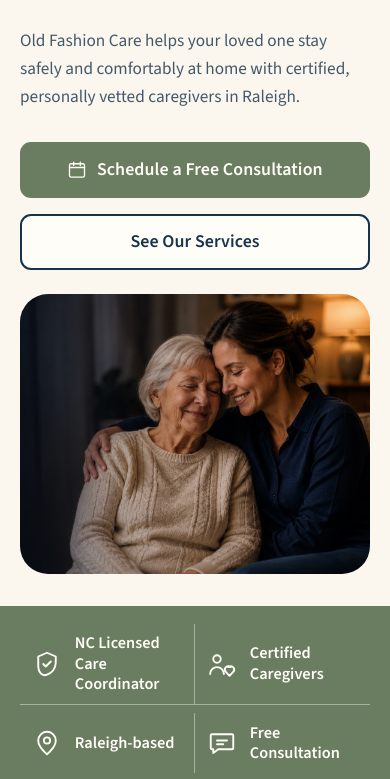
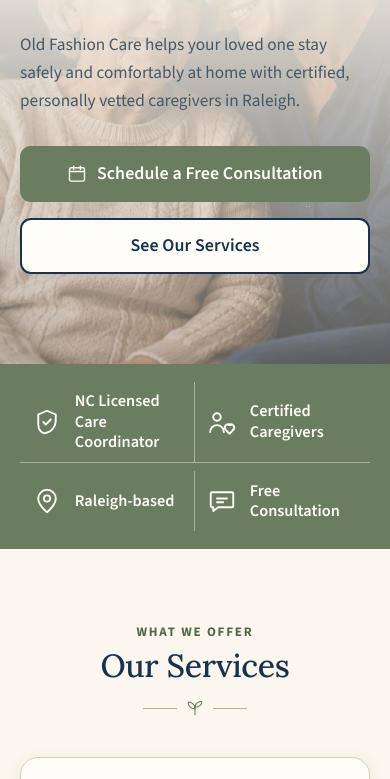
Before and after one commit to rmz9dkfy5f-pixel/Old-Fashion-Care, a plain HTML site: page index.html in a window 390 px wide. Shown: the part 285-1064 px from the top of the page. Drawn offline with nearby package versions, Linux system fonts and the light colour scheme.

Commit message:
design: hero variant "cream immersive" — full-bleed photo + cream gradient scrim
Rebuild the Editorial Sage homepage hero from a boxed two-column split into a
full-bleed composition, porting the live/main hero's photo+gradient technique but
recolored to the sage palette (cream #fbf7ee scrim, not navy) so the hero stays light.

- index.html: move .es-hero__media out of .es-hero__inner to a full-bleed layer
  behind the copy (keep the semantic <img> with alt/width/height)
- css/editorial-sage.css: rewrite the .es-hero* block — full-bleed photo,
  .es-hero__media::after cream horizontal scrim (opaque over the copy, clears ~66%
  to reveal the caregivers) + soft vignette, single-column copy at z-index 2;
  delete the cream-ellipse curve. >=1200px left-fading scrim (copy left / faces
  right); <=1199px top-weighted scrim (copy over cream top / embrace below) so
  fixed-width copy never overlaps the faces.

Verified via headless Brave + Playwright at 1440/1280/1024/768/390: copy legible
(ink-soft/#fbf7ee ~6.9:1, above AA), no seam, faces visible, 0 horizontal overflow,
0 console errors. Local branch only; baseline branch and main untouched.

```diff
--- a/css/editorial-sage.css
+++ b/css/editorial-sage.css
@@ -470,23 +470,66 @@
    HERO
    ============================================================ */
 .es-hero {
+  position: relative;
   background: var(--es-cream);
   overflow: hidden;
+  min-height: clamp(560px, 52vw, 760px);
+}
+/* Full-bleed photo layer behind the copy. The height clamp above tracks the
+   photo's ~1.5 aspect (52vw) so `cover` shows both faces without cropping. */
+.es-hero__media {
+  position: absolute;
+  inset: 0;
+  z-index: 0;
+}
+.es-hero__media img {
+  position: absolute;
+  inset: 0;
+  width: 100%;
+  height: 100%;
+  object-fit: cover;
+  object-position: 68% 32%;
+}
+/* Cream scrim: near-opaque over the copy on the left, clearing by ~60% so the
+   caregivers read cleanly on the right; plus a soft top/bottom vignette. Same
+   technique as the live hero's navy scrim, recolored to the sage palette so the
+   hero stays light. cream #fbf7ee == rgb(251,247,238). */
+.es-hero__media::after {
+  content: '';
+  position: absolute;
+  inset: 0;
+  z-index: 1;
+  background:
+    linear-gradient(100deg,
+      rgba(251,247,238,0.98) 0%,
+      rgba(251,247,238,0.97) 14%,
+      rgba(251,247,238,0.94) 30%,
+      rgba(251,247,238,0.86) 40%,
+      rgba(251,247,238,0.60) 48%,
+      rgba(251,247,238,0.30) 57%,
+      rgba(251,247,238,0.08) 66%,
+      rgba(251,247,238,0.00) 74%),
+    linear-gradient(180deg,
+      rgba(251,247,238,0.16) 0%,
+      rgba(251,247,238,0.00) 26%,
+      rgba(251,247,238,0.00) 74%,
+      rgba(251,247,238,0.18) 100%);
+  pointer-events: none;
 }
 .es-hero__inner {
+  position: relative;
+  z-index: 2;
   max-width: var(--es-wide-max);
   margin-inline: auto;
-  display: grid;
-  grid-template-columns: minmax(0, 50fr) minmax(0, 50fr);
-  align-items: stretch;
-  min-height: clamp(500px, 46vw, 600px);
+  display: flex;
+  align-items: center;
+  min-height: clamp(560px, 52vw, 760px);
 }
 .es-hero__content {
   position: relative;
   z-index: 2;
   padding: clamp(2.5rem, 5vw, 4.5rem) clamp(1rem, 2vw, 2rem) clamp(2.5rem, 5vw, 4.5rem) var(--es-gutter);
-  align-self: center;
-  max-width: 680px;
+  max-width: 660px;
 }
 .es-hero__title { margin-bottom: 0.25rem; }
 .es-hero__title-accent {
@@ -502,39 +545,13 @@
   font-size: clamp(1.08rem, 1.4vw, 1.24rem);
   line-height: 1.6;
   color: var(--es-ink-soft);
-  max-width: 520px;
+  max-width: 480px;
   margin: 1.25rem 0 2rem;
 }
 .es-hero__actions {
   display: flex;
   flex-wrap: wrap;
   gap: 1rem;
-}
-.es-hero__media {
-  position: relative;
-  min-height: 340px;
-}
-.es-hero__media img {
-  position: absolute;
-  inset: 0;
-  width: 100%;
-  height: 100%;
-  object-fit: cover;
-  object-position: center 30%;
-}
-/* Organic cream curve bulging from the left (text) side into the photo */
-.es-hero__media::before {
-  content: '';
-  position: absolute;
-  top: 50%;
-  left: -1px;
-  transform: translate(-42%, -50%);
-  width: 46%;
-  height: 150%;
-  background: var(--es-cream);
-  border-radius: 50%;
-  z-index: 1;
-  pointer-events: none;
 }
 
 /* ============================================================
@@ -1281,23 +1298,30 @@
   .es-menu-toggle { display: flex; }
   .es-brand__name { font-size: 1.35rem; }
 }
+@media (max-width: 1199px) {
+  /* Below the wide desktop breakpoint the fixed-width copy would otherwise
+     overlap the faces, so switch to a top-weighted scrim: copy sits over the
+     cream-filled top of the frame, the embrace reveals warm toward the bottom. */
+  .es-hero { min-height: clamp(560px, 96vw, 760px); }
+  .es-hero__inner {
+    min-height: clamp(560px, 96vw, 760px);
+    align-items: flex-start;
+  }
+  .es-hero__content {
+    padding: clamp(2.25rem, 6vw, 3.5rem) var(--es-gutter) clamp(2.5rem, 6vw, 3.5rem);
+    max-width: 640px;
+  }
+  .es-hero__media img { object-position: 60% 24%; }
+  .es-hero__media::after {
+    background: linear-gradient(180deg,
+      rgba(251,247,238,0.97) 0%,
+      rgba(251,247,238,0.92) 30%,
+      rgba(251,247,238,0.66) 60%,
+      rgba(251,247,238,0.34) 100%);
+  }
+  .es-hero__actions .es-btn { flex: 0 1 auto; }
+}
 @media (max-width: 820px) {
-  .es-hero__inner { grid-template-columns: 1fr; min-height: 0; }
-  .es-hero__content {
-    order: 1;
-    padding: clamp(2rem, 6vw, 3rem) var(--es-gutter) 1.5rem;
-    max-width: none;
-  }
-  .es-hero__media {
-    order: 2;
-    margin: 0 var(--es-gutter) clamp(2rem, 6vw, 3rem);
-    min-height: 0;
-    aspect-ratio: 5 / 4;
-    border-radius: var(--es-radius-lg);
-    overflow: hidden;
-  }
-  .es-hero__media img { position: static; aspect-ratio: 5 / 4; }
-  .es-hero__media::before { display: none; }
   .es-hero__actions .es-btn { flex: 1 1 auto; }
   .es-process__inner { grid-template-columns: 1fr; }
 }
--- a/index.html
+++ b/index.html
@@ -109,6 +109,9 @@
          HERO
          ====================================================== -->
     <section class="es-hero" aria-label="Introduction">
+      <div class="es-hero__media">
+        <img src="images/hero-ai.jpg" alt="A caregiver sitting with an older woman at home, sharing a warm moment" width="1400" height="933">
+      </div>
       <div class="es-hero__inner">
         <div class="es-hero__content">
           <h1 class="es-hero__title">
@@ -129,9 +132,6 @@
             </a>
             <a href="services.html" class="es-btn es-btn--outline es-btn--lg">See Our Services</a>
           </div>
-        </div>
-        <div class="es-hero__media">
-          <img src="images/hero-ai.jpg" alt="A caregiver sitting with an older woman at home, sharing a warm moment" width="1400" height="933">
         </div>
       </div>
     </section>
```
Also changed, not shown: 6 other files.
